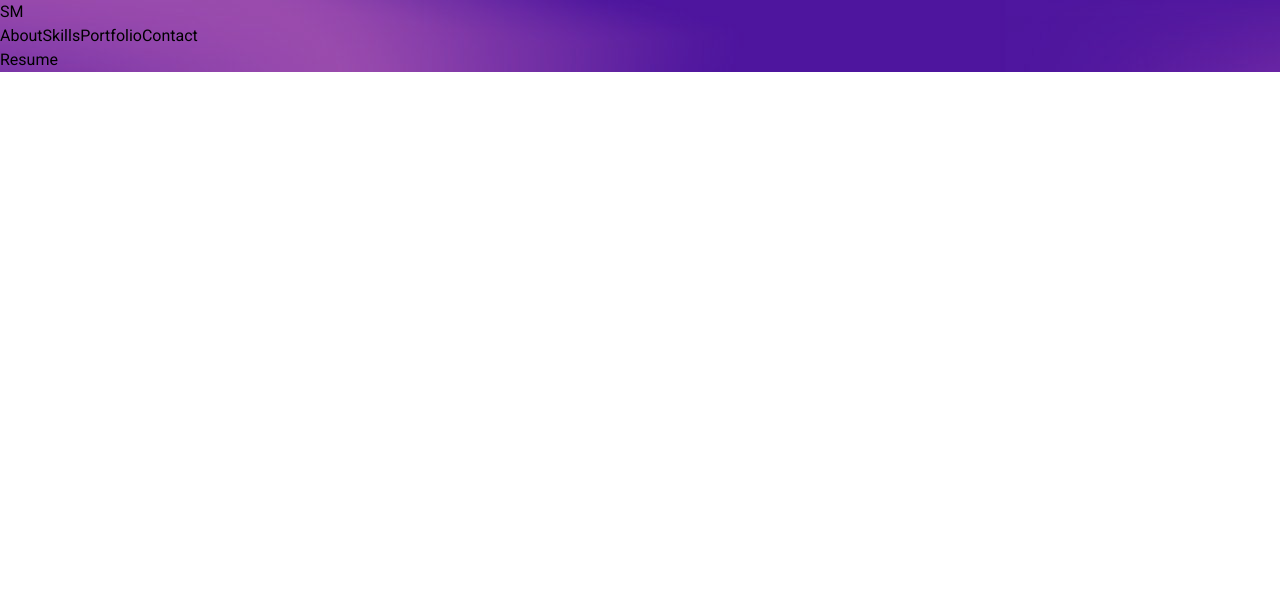
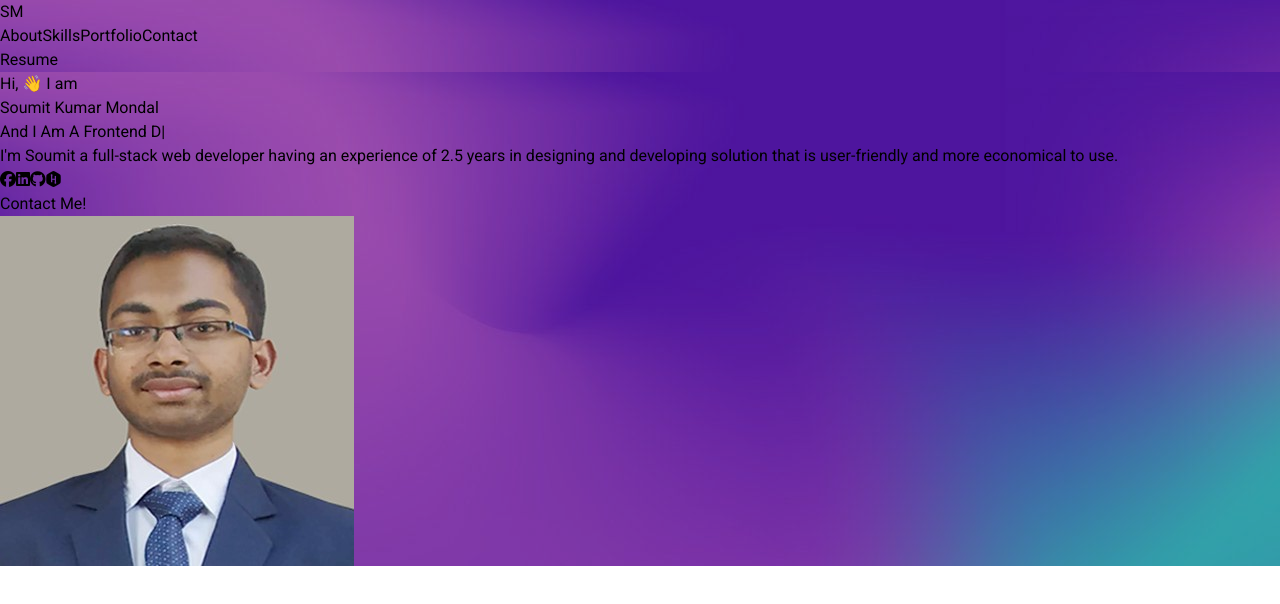
Before and after one commit to steward123/my-portfolio-react-website, a React (Vite) app: page / in a window 1280 px wide. Shown: the top 604 px of the page. Built offline with nearby package versions, Linux system fonts and the light colour scheme.

Commit message:
hashrouter added in app.jsx

```diff
--- a/src/App.jsx
+++ b/src/App.jsx
@@ -2,7 +2,7 @@ import './App.css'
 import Header from "./components/Header.jsx";
 import Banner from "./components/banner.jsx";
 import About from "./components/About.jsx";
-import { BrowserRouter, Routes, Route } from 'react-router-dom';
+import { BrowserRouter, Routes, Route,HashRouter } from 'react-router-dom';
 import Skills from "./components/Skills.jsx";
 import Portfolio from "./components/Portfolio.jsx";
 import Contact from "./components/Contact.jsx";
@@ -15,21 +15,21 @@ function Conatct() {
 function App() {
   return (
     <>
-        <BrowserRouter>
+        <HashRouter>
             <div className="Main-App">
             <Header />
             </div>
             <div className="page-body">
 
             <Routes>
-                <Route path='/home' element={<Banner />} />
+                <Route path='/' element={<Banner />} />
                 <Route path='/about' element={<About />} />
                 <Route path='/portfolio' element={<Portfolio />} />
                 <Route path='/contact' element={<Contact />}/>
                 <Route path='/skill' element={<Skills />} />
             </Routes>
             </div>
-        </BrowserRouter>
+        </HashRouter>
     </>
   )
 }
--- a/src/components/Header.jsx
+++ b/src/components/Header.jsx
@@ -49,7 +49,7 @@ const Header = ()=>{
               <div>
                   {/*brand logo*/}
                   <button className="bg-lime-300 px-2 py-2 rounded-full shadow-md">
-                      <a href="/home">
+                      <a href="/">
                         <h1 className="text-2xl font-bold text-white">{logo}</h1>
                       </a>
                   </button>
```
Also changed, not shown: 3 other files (tests, documents, lock files or other folders).
